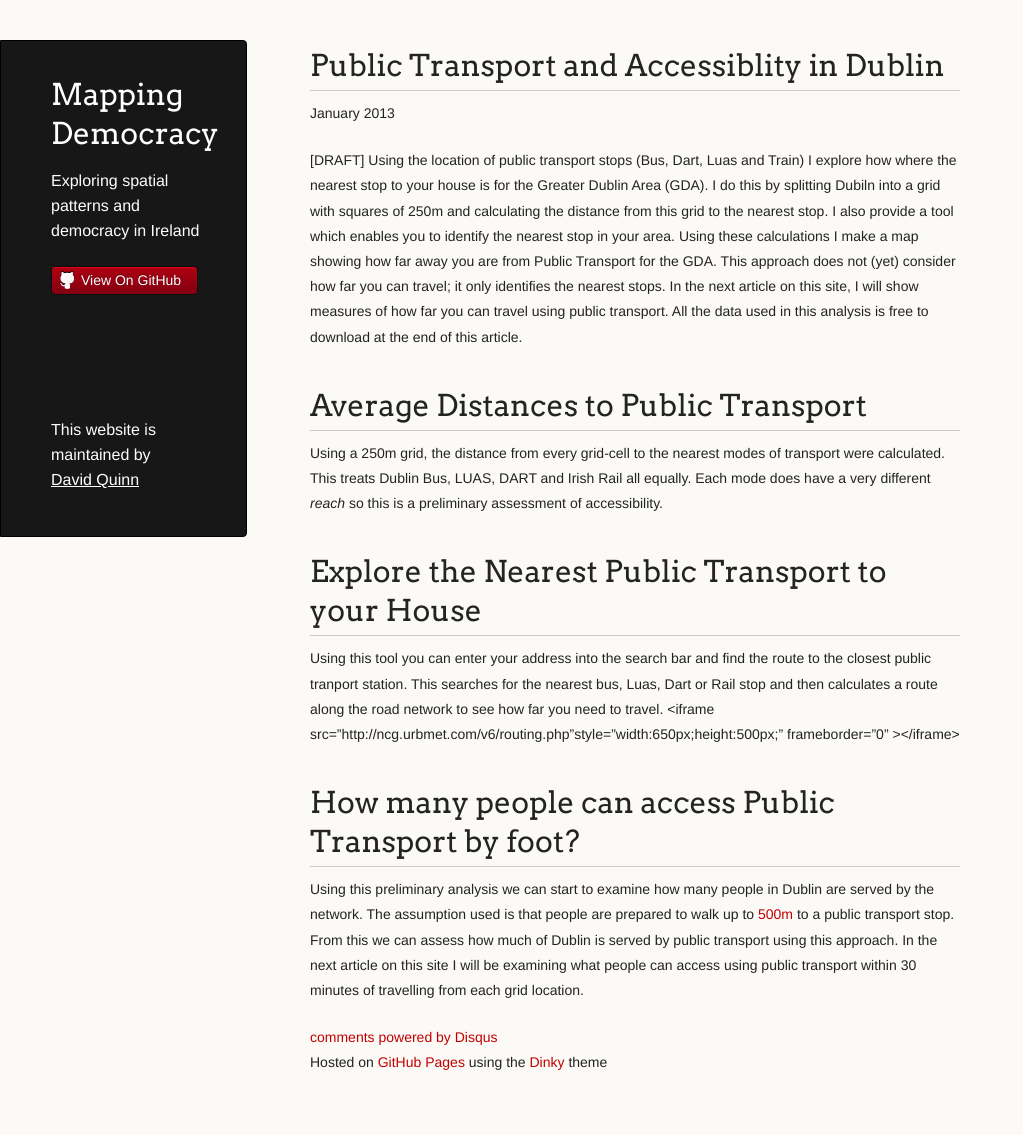
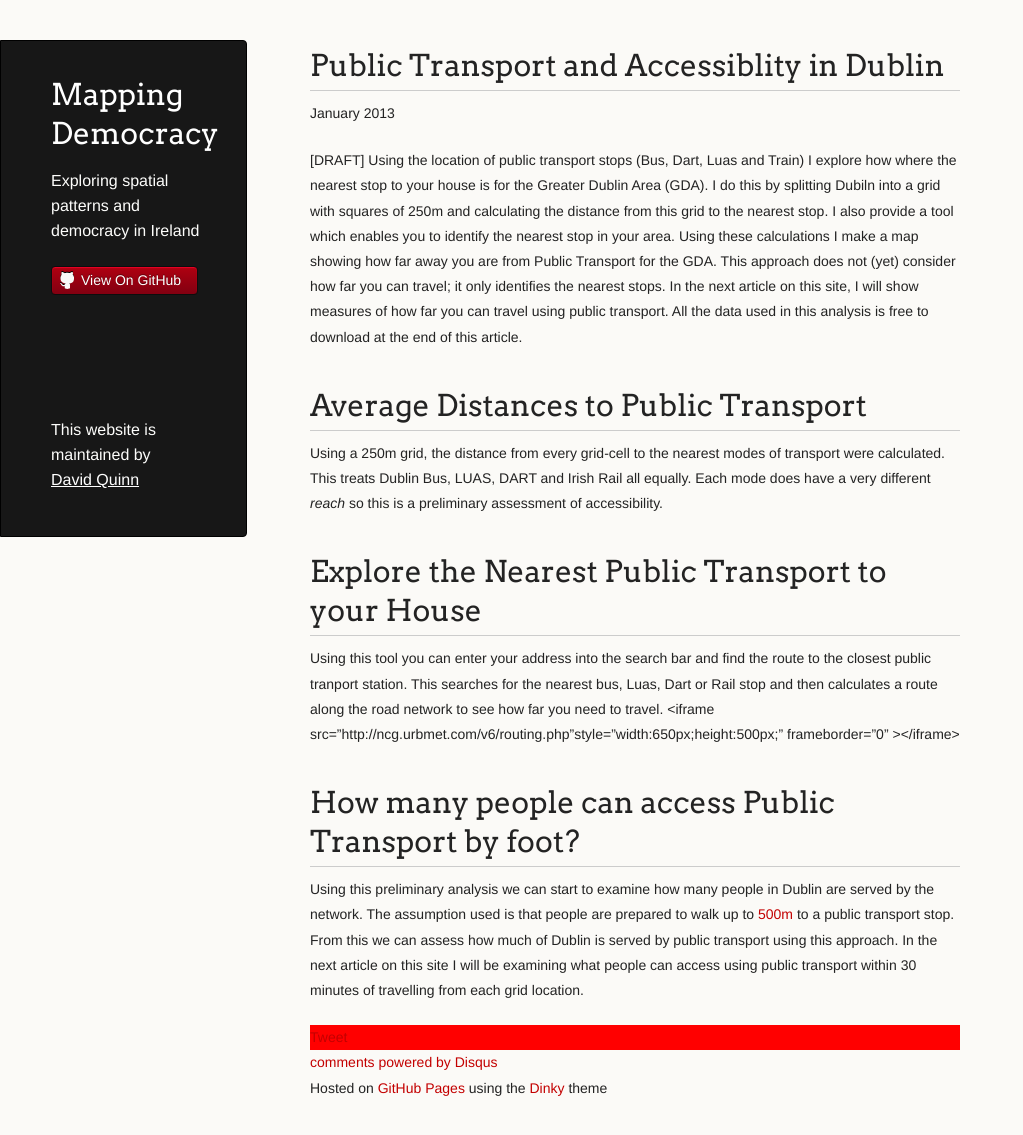
Before and after one commit to djq/mapping_democracy, a Jekyll site: the page built from _posts/2013-01-10-Public-Transport-Accessibility-in-Dublin.md, in a window 1280 px wide and 1173 px high. Shown: the top 1135 px of the window, without its empty margins (0-1023 px from the left). Built offline with Jekyll 4.4.1, drawn with Linux system fonts in a browser that asks for light colours; Markdown is read by kramdown in place of the engine named in the settings; comment, search, counter and statistics services are not loaded.

Commit message:
changed sharing buttons

```diff
--- a/_layouts/post.html
+++ b/_layouts/post.html
@@ -21,9 +21,43 @@
       <script src="//html5shiv.googlecode.com/svn/trunk/html5.js"></script>
     <![endif]-->
 
-<script type="text/javascript">var switchTo5x=true;</script>
-<script type="text/javascript" src="http://w.sharethis.com/button/buttons.js"></script>
-<script type="text/javascript">stLight.options({publisher: "0f6c72ce-2d1b-4654-bf18-d5a50f05cb31"});</script>
+<script>(function(d, s, id) {
+          var js, fjs = d.getElementsByTagName(s)[0];
+          if (d.getElementById(id)) return;
+          js = d.createElement(s); js.id = id;
+          js.src = "//connect.facebook.net/en_US/all.js#xfbml=1";
+          fjs.parentNode.insertBefore(js, fjs);
+        }(document, 'script', 'facebook-jssdk'));</script>
+        <script type="text/javascript">
+          (function() {
+            var po = document.createElement('script'); po.type = 'text/javascript'; po.async = true;
+            po.src = 'http://apis.google.com/js/plusone.js';
+            var s = document.getElementsByTagName('script')[0]; s.parentNode.insertBefore(po, s);
+          })();
+        </script>
+        <script>!function(d,s,id){var js,fjs=d.getElementsByTagName(s)[0];if(!d.getElementById(id)){js=d.createElement(s);js.id=id;js.src="//platform.twitter.com/widgets.js";fjs.parentNode.insertBefore(js,fjs);}}(document,"script","twitter-wjs");</script>
+
+        <!-- The CSS for the social buttons -->
+        <style type="text/css">
+            .social-button-container {
+                background-color: red;
+
+                /**
+                 * This is a nice CSS trick that allows you to clear an element
+                 * without having to add extra elements to your HTML. This helps
+                 * seperate content from design, which should always be an architectural
+                 * goal.
+                 */
+                overflow: hidden;
+            }
+
+            .social-button {
+                float: left;
+                width: 100px;
+                height: 20px;
+            }
+        </style>
+
 </head>
 <body>
 
@@ -57,13 +91,11 @@
 
 
       <!--Social Sharing Things -->
-      <span class='st_sharethis_large' displayText='ShareThis'></span>
-      <span class='st_facebook_large' displayText='Facebook'></span>
-      <span class='st_twitter_large' displayText='Tweet'></span>
-      <span class='st_linkedin_large' displayText='LinkedIn'></span>
-      <span class='st_pinterest_large' displayText='Pinterest'></span>
-      <span class='st_email_large' displayText='Email'></span>
-
+      <div class="social-button-container">
+                <div class="fb-like" data-href="#" data-send="false" data-layout="button_count" data-width="100" data-show-faces="false"></div>
+                <a href="https://twitter.com/share" class="twitter-share-button" data-url="#" data-text="Social Buttons!">Tweet</a>
+                <div class="g-plusone" data-size="medium" data-width="100" data-href="#"></div>
+      </div>
 
 
       <!-- disqus -->
```
